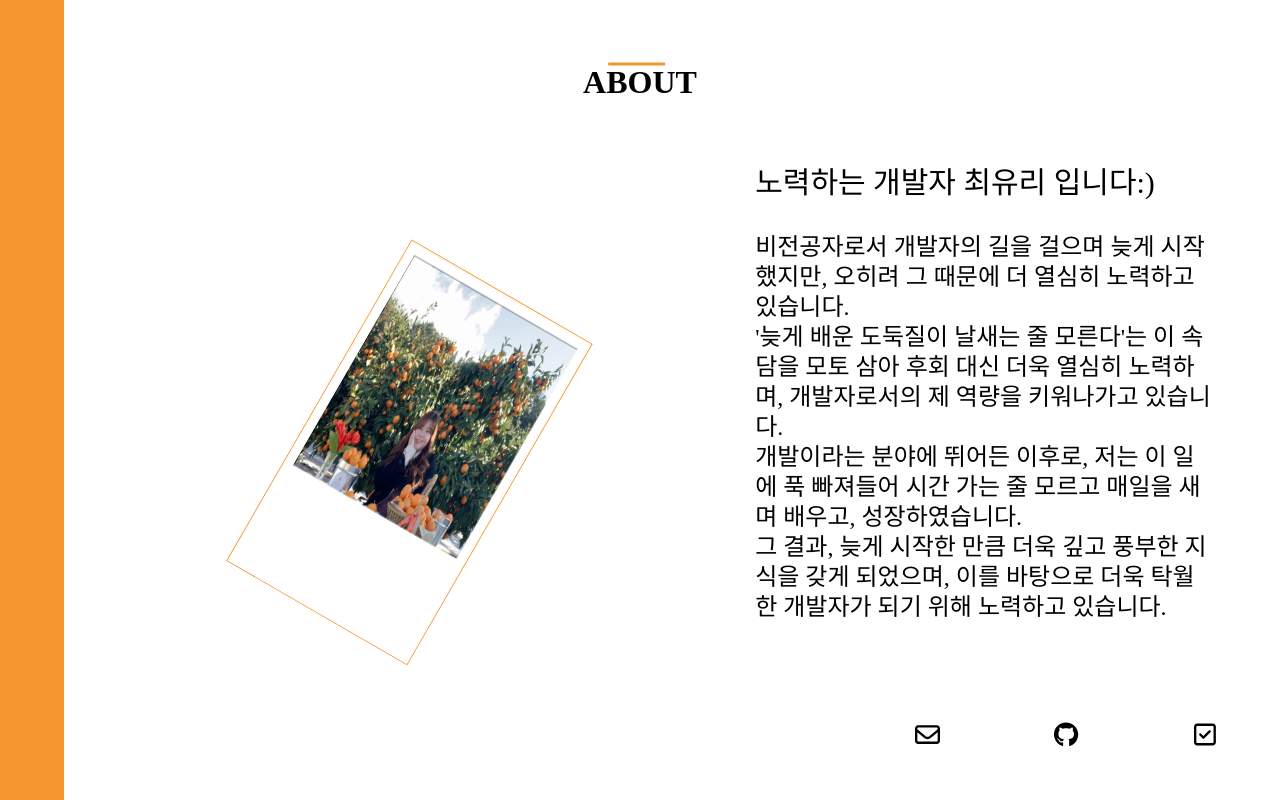
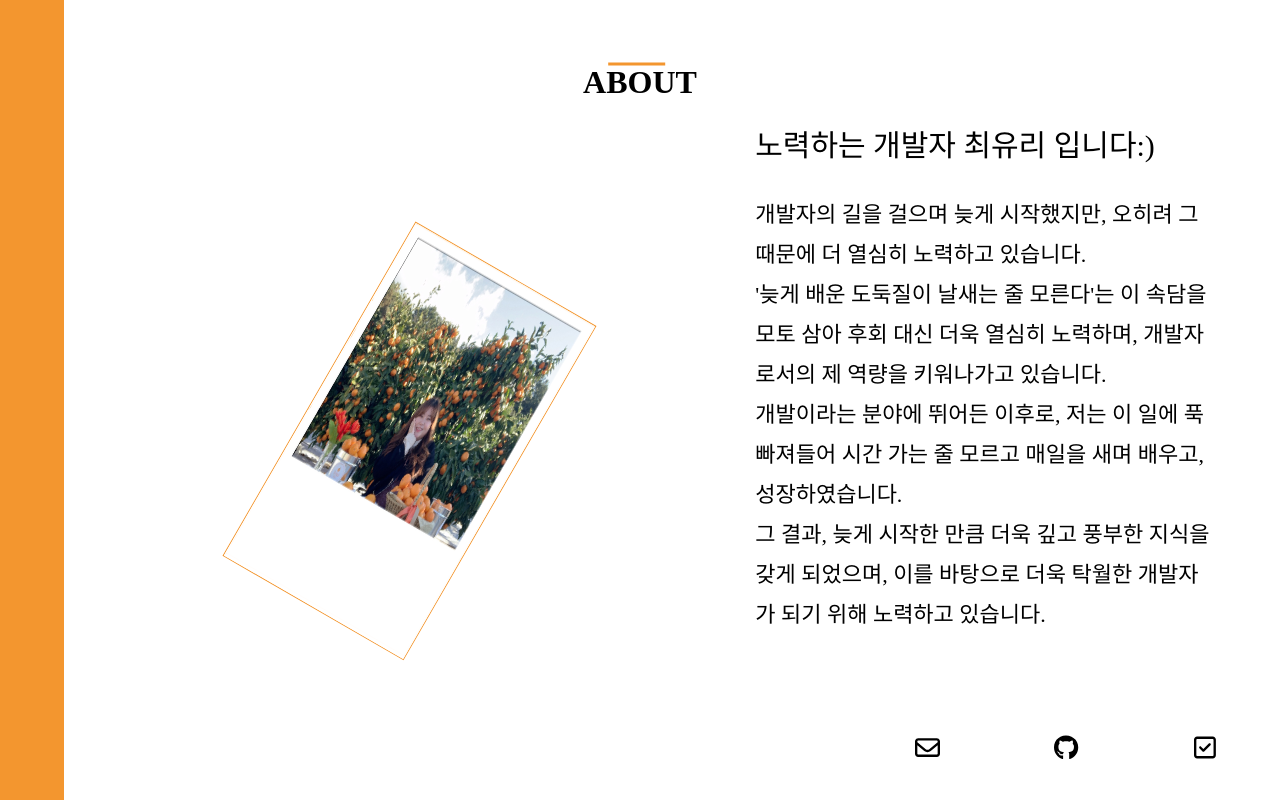
Before and after one commit to choiS2yuri/portfolio, a React (Create React App) app: page / in a window 1280 px wide. Shown: the part 1040-1840 px from the top of the page. Built offline with nearby package versions, Linux system fonts and the light colour scheme; a web font is replaced by a local one.

Commit message:
width값수정

```diff
--- a/src/components/AboutItem.js
+++ b/src/components/AboutItem.js
@@ -26,9 +26,9 @@ const Title = styled.div`
    margin-bottom: 30px;
   }
   span{
-    flex-basis: 50%;
-    font-size: 24px;
-    line-height: 30px;
+    flex-basis: 52%;
+    font-size: 22px;
+    line-height: 40px;
   }
   @media screen  and (max-width: 768px){
     flex-basis: 80%;
@@ -41,7 +41,7 @@ const Title = styled.div`
     }
     span{
       font-size: 18px;
-      line-height: 25px;
+      line-height: 24px;
       flex-basis: 100%;
     }
   }
@@ -132,7 +132,7 @@ function AboutItem() {
           <Title>
             <p>노력하는 개발자 최유리 입니다&#58;&#41;</p>
             <span>
-            비전공자로서 개발자의 길을 걸으며 늦게 시작했지만, 오히려 그 때문에 더 열심히 노력하고 있습니다.<br/>
+            개발자의 길을 걸으며 늦게 시작했지만, 오히려 그 때문에 더 열심히 노력하고 있습니다.<br/>
              '늦게 배운 도둑질이 날새는 줄 모른다'는 이 속담을 모토 삼아 후회 대신 더욱 열심히 노력하며, 개발자로서의 제 역량을 키워나가고 있습니다.<br/>개발이라는 분야에 뛰어든 이후로, 저는 이 일에 푹 빠져들어 시간 가는 줄 모르고 매일을 새며 배우고, 성장하였습니다. <br/>그 결과, 늦게 시작한 만큼 더욱 깊고 풍부한 지식을 갖게 되었으며, 이를 바탕으로 더욱 탁월한 개발자가 되기 위해 노력하고 있습니다.
             </span>
             <Connect>
--- a/src/components/Aside.js
+++ b/src/components/Aside.js
@@ -2,7 +2,7 @@ import React, { useEffect, useState } from "react";
 import { FontAwesomeIcon } from "@fortawesome/react-fontawesome";
 import { faChevronUp } from "@fortawesome/free-solid-svg-icons";
 import { styled } from "styled-components";
-import { debounce } from "lodash";
+
 
 const Wrap = styled.div`
   position: fixed;
--- a/src/components/Contact.js
+++ b/src/components/Contact.js
@@ -17,14 +17,14 @@ const ContainerWrap = styled.div`
 `
 const ContainerTitle = styled.div`
     width: 100%;
-    margin-top: 3rem;
+    margin-top: 7rem;
     text-align: center;
     margin-bottom: 1.25rem;
     position: relative;
     &::after{
         content: "";
         position: absolute;
-        width: 11%;
+        width: 8%;
         height: 3px;
         background-color: #F3962F;
         left: 50%; top: 0;; transform: translate(-50%, -50%);
```
